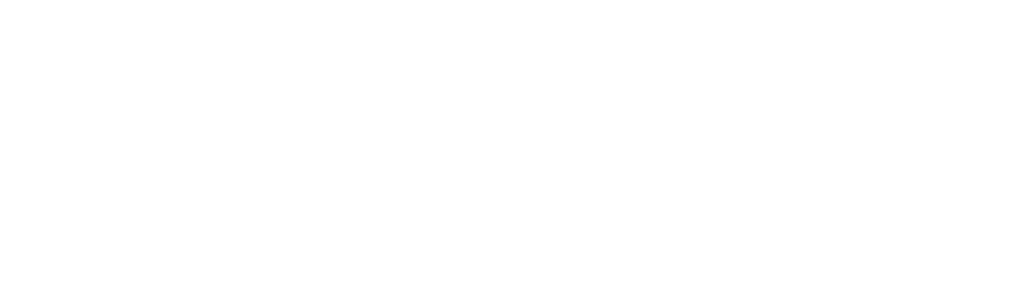
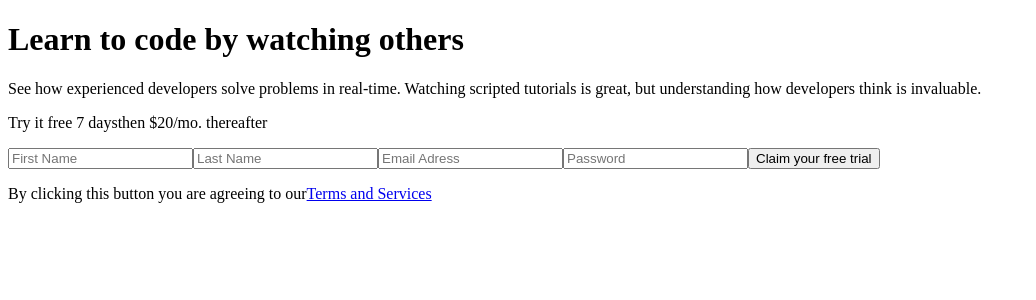
Before and after one commit to GoranK89/intro-component-with-signup-form, a React (Vite) app: page / in a window 1280 px wide. Shown: the top 300 px of the page, without its empty margins (0-1036 px from the left). Built offline with nearby package versions, Linux system fonts and the light colour scheme.

Commit message:
added the html structure

```diff
--- a/src/App.jsx
+++ b/src/App.jsx
@@ -1,5 +1,15 @@
+import HeroText from "./components/HeroText";
+import CtaBanner from "./components/CtaBanner";
+import Form from "./components/Form/Form";
+
 function App() {
-  return <div></div>;
+  return (
+    <main>
+      <HeroText />
+      <CtaBanner />
+      <Form />
+    </main>
+  );
 }
 
 export default App;
--- /dev/null
+++ b/src/components/CtaBanner.jsx
@@ -0,0 +1,14 @@
+import React from "react";
+
+const CtaBanner = () => {
+  return (
+    <div className="banner">
+      <p className="banner-text">
+        <span className="banner-text--primary">Try it free 7 days</span>
+        <span className="banner-text--secondary">then $20/mo. thereafter</span>
+      </p>
+    </div>
+  );
+};
+
+export default CtaBanner;
--- /dev/null
+++ b/src/components/Form/Form.jsx
@@ -0,0 +1,21 @@
+const Form = () => {
+  return (
+    <form className="form">
+      <input type="text" placeholder="First Name" />
+      <input type="text" placeholder="Last Name" />
+      <input type="email" placeholder="Email Adress" />
+      <input type="password" placeholder="Password" />
+      <button>Claim your free trial</button>
+      <p className="form-terms">
+        <span className="form-terms--text">
+          By clicking this button you are agreeing to our
+        </span>
+        <a href="#" className="form-terms--link">
+          Terms and Services
+        </a>
+      </p>
+    </form>
+  );
+};
+
+export default Form;
--- /dev/null
+++ b/src/components/HeroText.jsx
@@ -0,0 +1,14 @@
+const HeroText = () => {
+  return (
+    <div className="header">
+      <h1 className="heading-primary">Learn to code by watching others</h1>
+      <p className="subheading">
+        See how experienced developers solve problems in real-time. Watching
+        scripted tutorials is great, but understanding how developers think is
+        invaluable.
+      </p>
+    </div>
+  );
+};
+
+export default HeroText;
```
